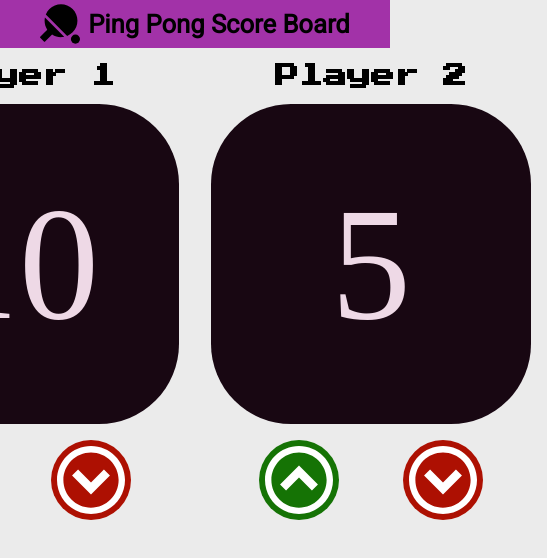
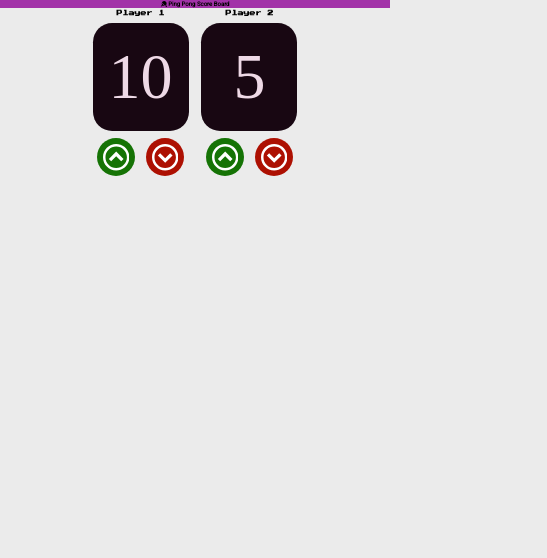
Before and after one commit to Lem82/Pingpong-scoreboard, a React (Create React App) app: page / in a window 390 px wide. Shown: the top 558 px of the page, 547 px wide, since content can reach past the window. Built offline with nearby package versions, Linux system fonts and the light colour scheme; no server answers; a web font is replaced by a local one.

Commit message:
added scaling
the most simple scaling based on base font and width of screen

```diff
--- a/src/index.scss
+++ b/src/index.scss
@@ -27,3 +27,29 @@ body {
 h1 {
   font-family: "Roboto";
 }
+
+@media only screen and (max-width: 700px) {
+  html, body {
+    font-size: 1em;
+  }
+}
+@media only screen and (max-width: 600px) {
+  html, body {
+    font-size: 0.8em;
+  }
+}
+@media only screen and (max-width: 500px) {
+  html, body {
+    font-size: 0.6em;
+  }
+}
+@media only screen and (max-width: 400px) {
+  html, body {
+    font-size: 0.4em;
+  }
+}
+@media only screen and (max-width: 300px) {
+  html, body {
+    font-size: 0.3em;
+  }
+}
--- a/src/modules/score/player/Player.scss
+++ b/src/modules/score/player/Player.scss
@@ -17,14 +17,14 @@ $scoreboardbgclr: #180712;
     }
 
     .player-score {
-        width: 2em;
-        height: 2em;
+        width: 15rem;
+        height: 17rem;
         margin: 0.1em;
-        border-radius: 0.5em;
+        border-radius: 3rem;
         display: flex;
         align-items: center;
         justify-content: center;
-        font-size: 10em;
+        font-size: 10rem;
         font-family: $scorefont;
         background-color: $scoreboardbgclr;
         color: $scoreboardfontclr;
@@ -41,8 +41,8 @@ $scoreboardbgclr: #180712;
             align-items: center;
             justify-content: center;
             border-radius: 50%;
-            width: 6em;
-            height: 6em;
+            width: 6rem;
+            height: 6rem;
 
             svg {
                 fill: #ffffff;
```
